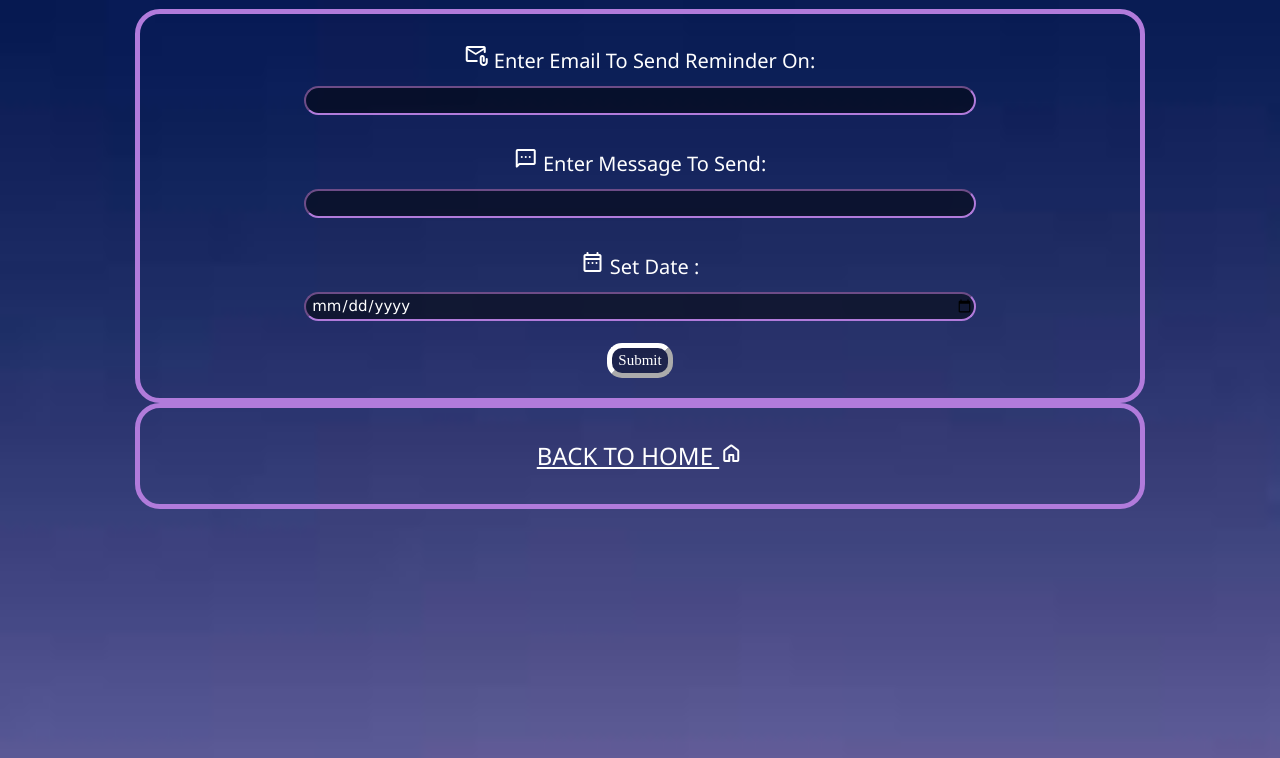
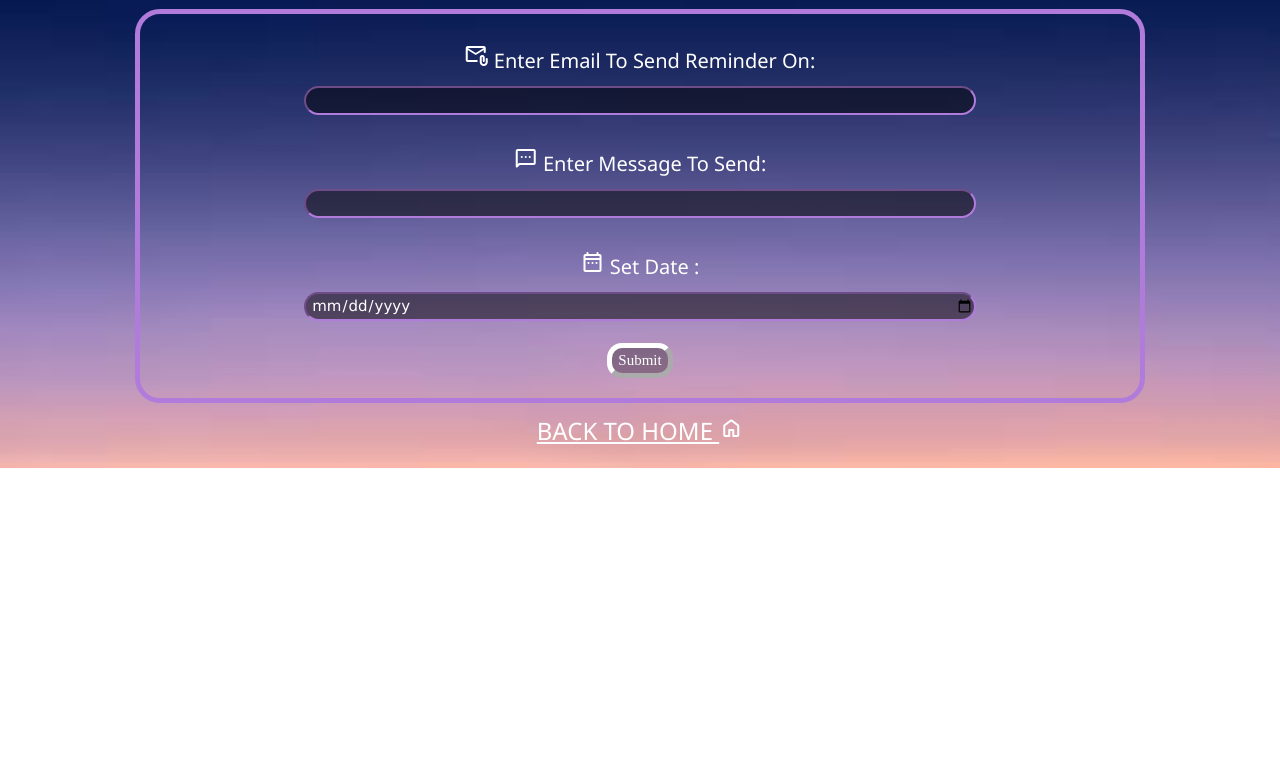
Before and after one commit to AmmuBhai22/Project, a Flask app: page /add in a window 1280 px wide. Shown: the top 758 px of the page. Run offline with Flask 3, Linux system fonts and the light colour scheme.

Commit message:
update templates/add.html

```diff
--- a/templates/add.html
+++ b/templates/add.html
@@ -32,7 +32,7 @@
             color:white;
             padding: 9px;
   background-image: url("/static/bg.png");
-  background-size: cover;
+  background-size: 100% 100%;
   background-repeat: no-repeat;
         }
         .grad{
@@ -64,7 +64,7 @@
     </div>
 </form>
         </div>
-        <div class="grad" ><h3><center><a href="/"><h3>BACK TO HOME <span class="material-symbols-rounded">home</span></h3></a></center></center></div>
-        </center>
+          <div style="margin-bottom:0">
+        <h3><center><a href="/"><h3>BACK TO HOME <span class="material-symbols-rounded">home</span></h3></a></center></div>
     </body>
 </html>
```
